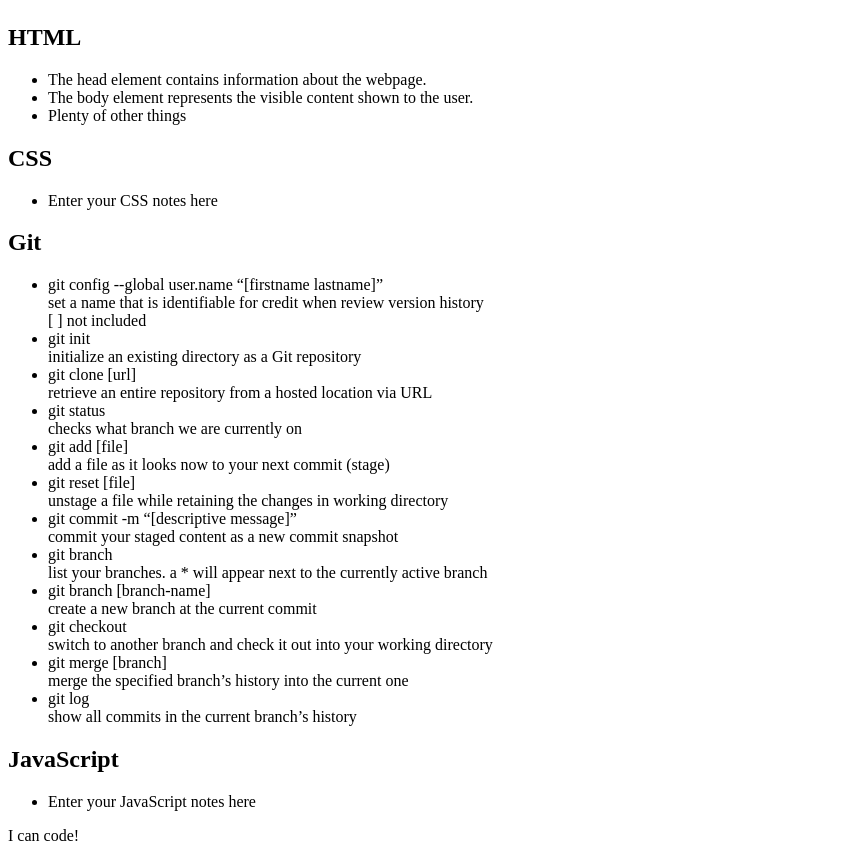
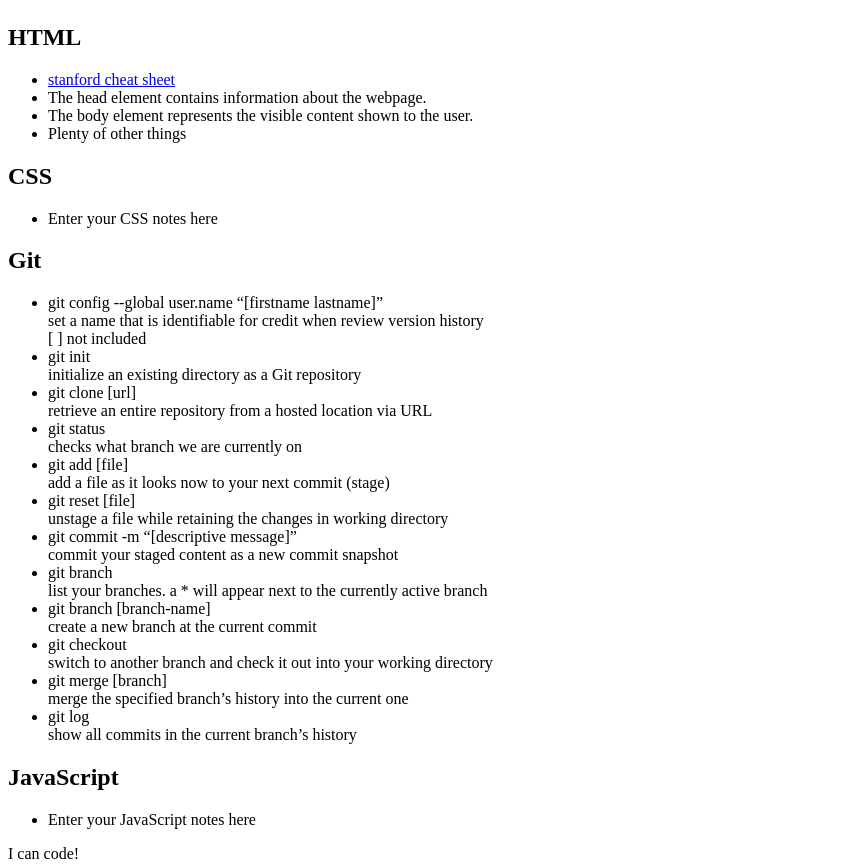
Before and after one commit to Taboada-B/prework-study-guide, a plain HTML site: page prework-study-guide/index.html in a window 1280 px wide. Shown: the part 856-1724 px from the top of the page, without its empty margins (0-865 px from the left). Drawn offline with Linux system fonts and the light colour scheme.

Commit message:
added html cheat sheet link

```diff
--- a/prework-study-guide/index.html
+++ b/prework-study-guide/index.html
@@ -16,6 +16,7 @@
       <section class="card" id="html-section">
         <h2>HTML</h2>
         <ul>
+          <li> <a href="https://web.stanford.edu/group/csp/cs21/htmlcheatsheet.pdf"> stanford cheat sheet</a> </li>
           <li>The head element contains information about the webpage.</li>
           <li>The body element represents the visible content shown to the user.</li>
           <li>Plenty of other things </li>
```
